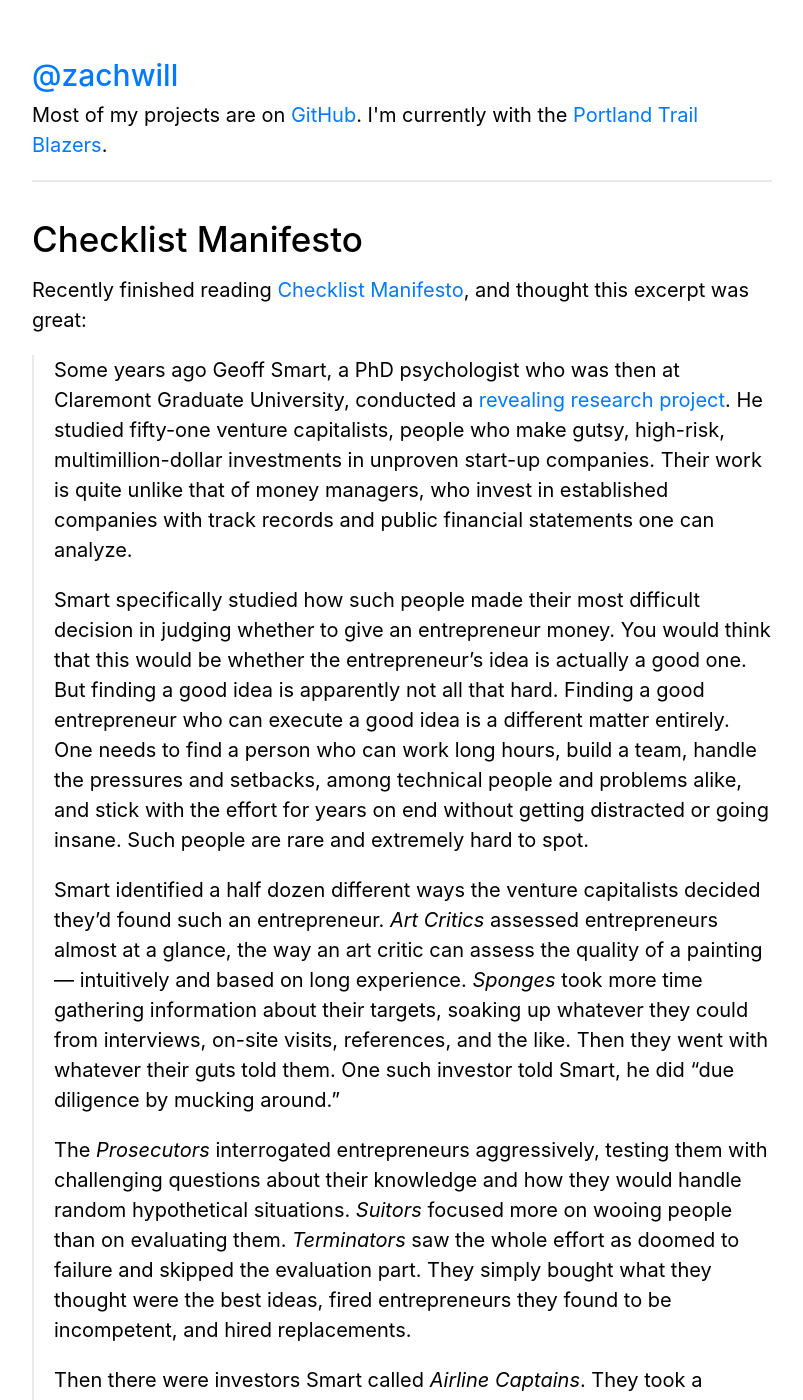
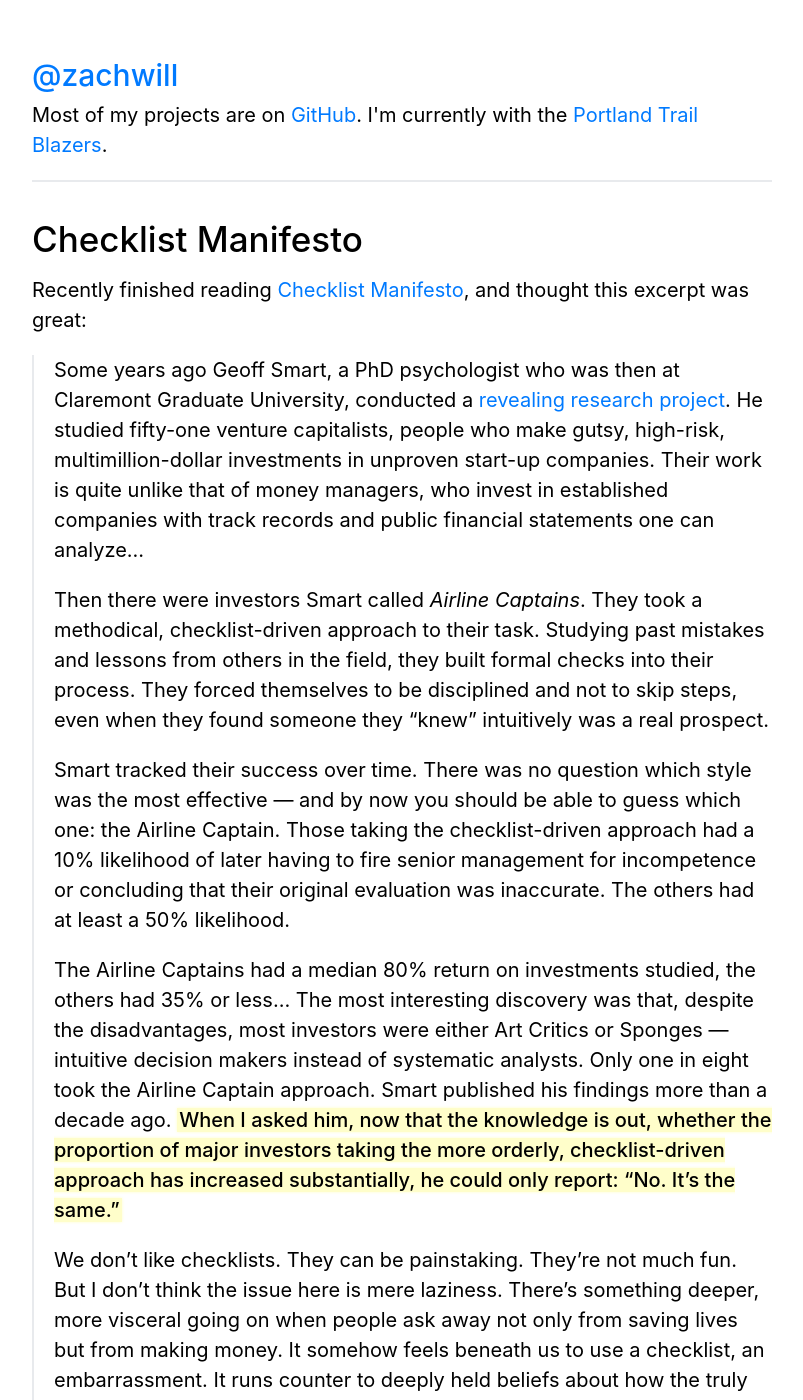
Before and after one commit to zachwill/blog, a Jekyll site: the page built from _posts/2017-01-29-checklist-manifesto.md, in a window 1280 px wide and 1400 px high. Shown: the whole window, without its empty margins (238-1041 px from the left). Built offline with Jekyll 4.4.1, drawn with Linux system fonts in a browser that asks for light colours; some of the changed text lies outside the part shown.

Commit message:
Update Checklist quote and add Steve Martin

```diff
--- a/_posts/2017-01-29-checklist-manifesto.md
+++ b/_posts/2017-01-29-checklist-manifesto.md
@@ -13,34 +13,7 @@
 > He studied fifty-one venture capitalists, people who make gutsy, high-risk,
 > multimillion-dollar investments in unproven start-up companies. Their work is
 > quite unlike that of money managers, who invest in established companies with
-> track records and public financial statements one can analyze.
->
-> Smart specifically studied how such people made their most difficult decision
-> in judging whether to give an entrepreneur money. You would think that this
-> would be whether the entrepreneur’s idea is actually a good one. But finding a
-> good idea is apparently not all that hard. Finding a good entrepreneur who can
-> execute a good idea is a different matter entirely. One needs to find a person
-> who can work long hours, build a team, handle the pressures and setbacks,
-> among technical people and problems alike, and stick with the effort for years
-> on end without getting distracted or going insane. Such people are rare and
-> extremely hard to spot.
->
-> Smart identified a half dozen different ways the venture capitalists decided
-> they’d found such an entrepreneur. _Art Critics_ assessed entrepreneurs
-> almost at a glance, the way an art critic can assess the quality of a painting
-> — intuitively and based on long experience. _Sponges_ took more time
-> gathering information about their targets, soaking up whatever they could from
-> interviews, on-site visits, references, and the like. Then they went with
-> whatever their guts told them. One such investor told Smart, he did “due
-> diligence by mucking around.”
->
-> The _Prosecutors_ interrogated entrepreneurs aggressively, testing them with
-> challenging questions about their knowledge and how they would handle random
-> hypothetical situations. _Suitors_ focused more on wooing people than on
-> evaluating them. _Terminators_ saw the whole effort as doomed to failure and
-> skipped the evaluation part. They simply bought what they thought were the
-> best ideas, fired entrepreneurs they found to be incompetent, and hired
-> replacements.
+> track records and public financial statements one can analyze...
 >
 > Then there were investors Smart called _Airline Captains_. They took a
 > methodical, checklist-driven approach to their task. Studying past mistakes
@@ -60,8 +33,7 @@
 > disadvantages, most investors were either Art Critics or Sponges — intuitive
 > decision makers instead of systematic analysts. Only one in eight took the
 > Airline Captain approach. Smart published his findings more than a decade ago.
-> He has since gone on to explain them in a best-selling business book on hiring
-> called *Who*. __When I asked him, now that the knowledge is out, whether the
+> __When I asked him, now that the knowledge is out, whether the
 > proportion of major investors taking the more orderly, checklist-driven
 > approach has increased substantially, he could only report: "No. It’s the
 > same."__
@@ -73,4 +45,4 @@
 > embarrassment. It runs counter to deeply held beliefs about how the truly
 > great among us — those we aspire to be — handle situations of high stakes and
 > complexity. The truly great are daring. They improvise. They do not have
-> protocols and checklists… Maybe our idea of heroism needs updating.
+> protocols and checklists... Maybe our idea of heroism needs updating.
```
Also changed, not shown: _posts/2017-05-22-consistently-good.md (added, +13 -0 lines).
